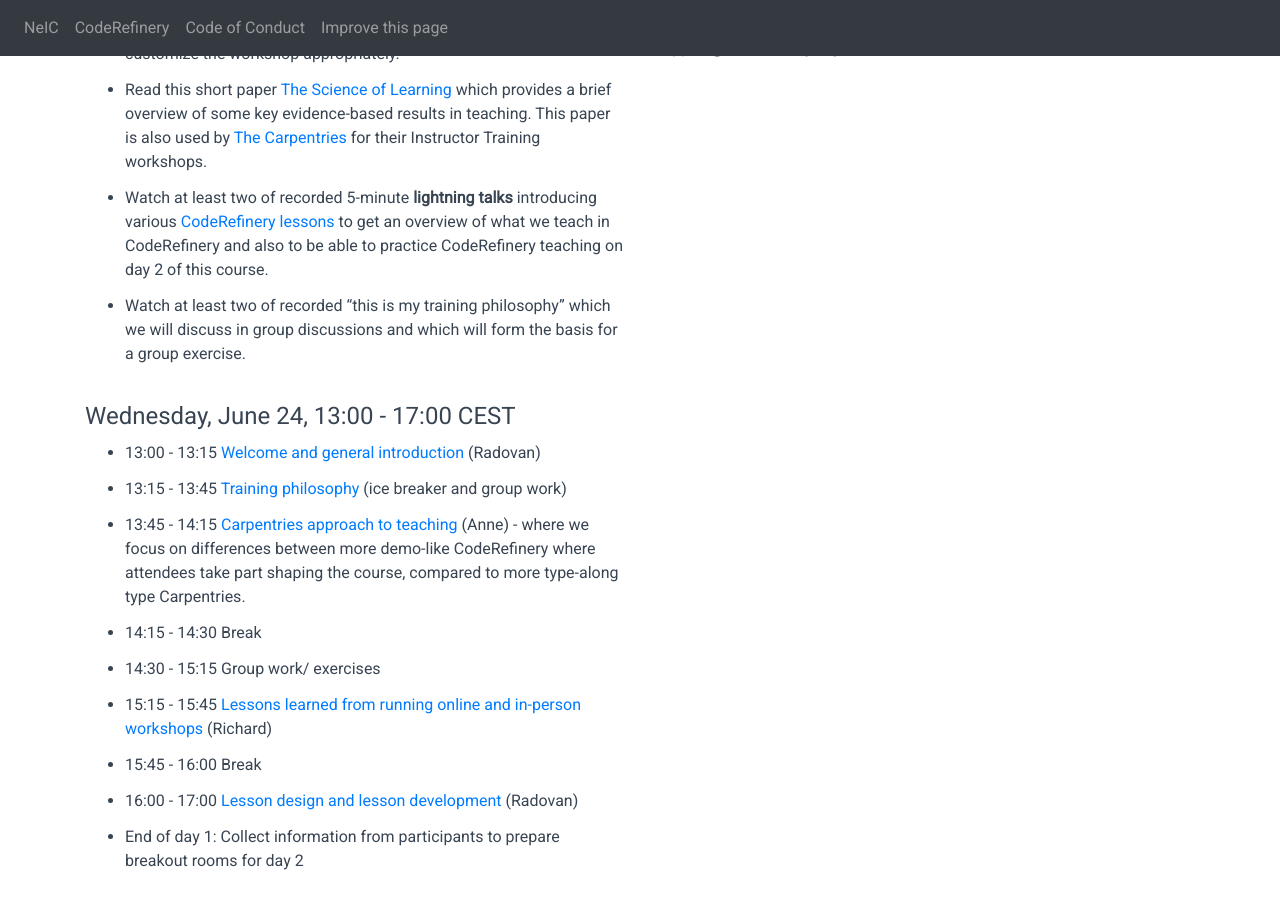
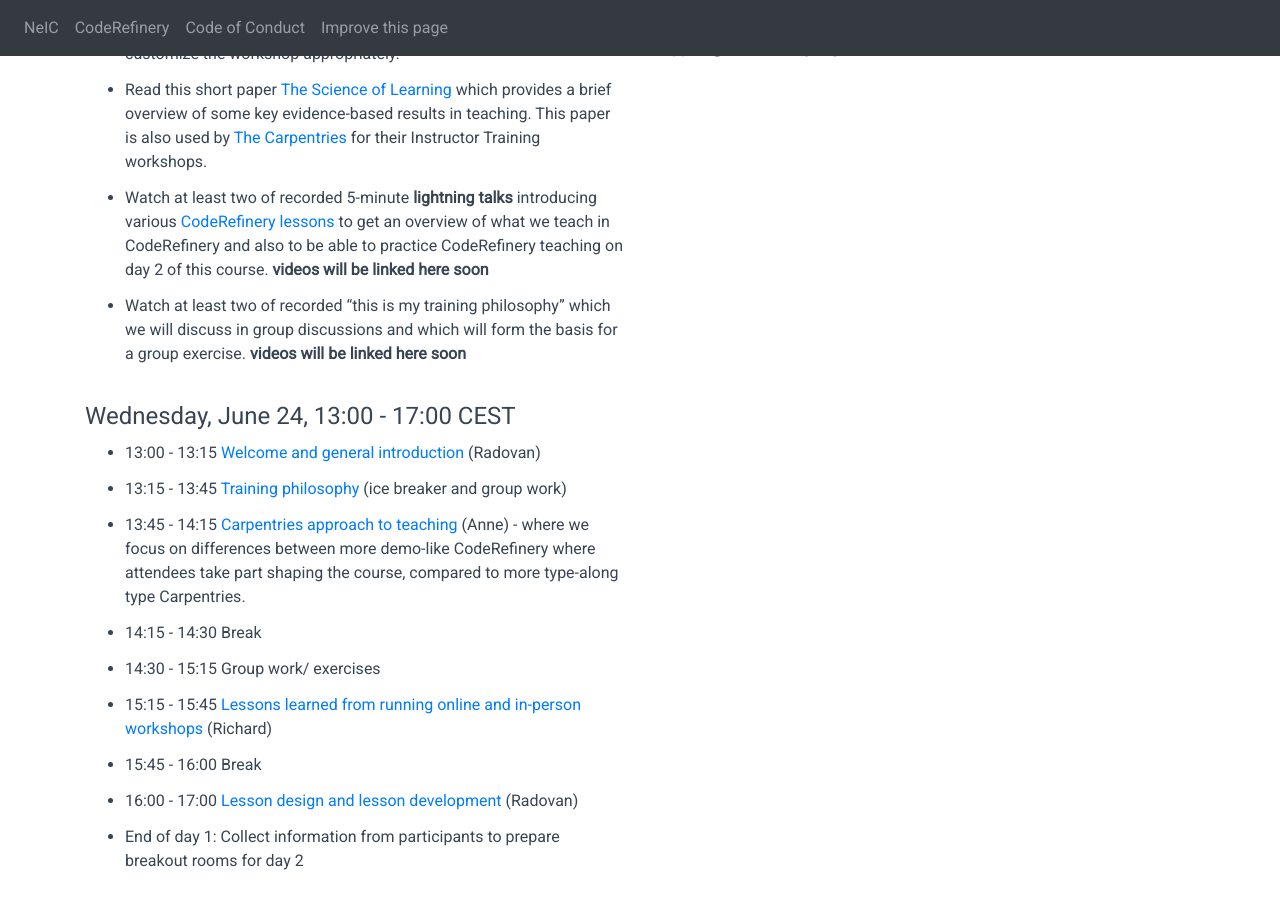
Before and after one commit to simon-ichec/2020-11-02-instructor-training, a Jekyll site: the page built from index.md, in a window 1280 px wide and 900 px high, scrolled down 776 px. Built offline with Jekyll 4.4.1, drawn with Linux system fonts in a browser that asks for light colours; comment, search, counter and statistics services are not loaded.

Commit message:
add notes that videos will be available soon

```diff
--- a/left_column.md
+++ b/left_column.md
@@ -21,12 +21,15 @@ Before the training:
 - Read this short paper [The Science of Learning](https://carpentries.github.io/instructor-training/files/papers/science-of-learning-2015.pdf) which provides a brief overview of some key evidence-based results in teaching. This paper is also used by [The Carpentries](https://carpentries.org/) for their Instructor Training workshops.
 
 - Watch at least two of recorded 5-minute **lightning talks** introducing various
-  [CodeRefinery lessons](https://coderefinery.org/lessons/) to get an overview of what we teach in CodeRefinery and also to be
+  [CodeRefinery lessons](https://coderefinery.org/lessons/)
+  to get an overview of what we teach in CodeRefinery and also to be
   able to practice CodeRefinery teaching on day 2 of this course.
+  **videos will be linked here soon**
 
 - Watch at least two of recorded "this is my training philosophy" which we will
   discuss in group discussions and which will form the basis for a group
   exercise.
+  **videos will be linked here soon**
 
 #### Wednesday, June 24, 13:00 - 17:00 CEST
 
```
